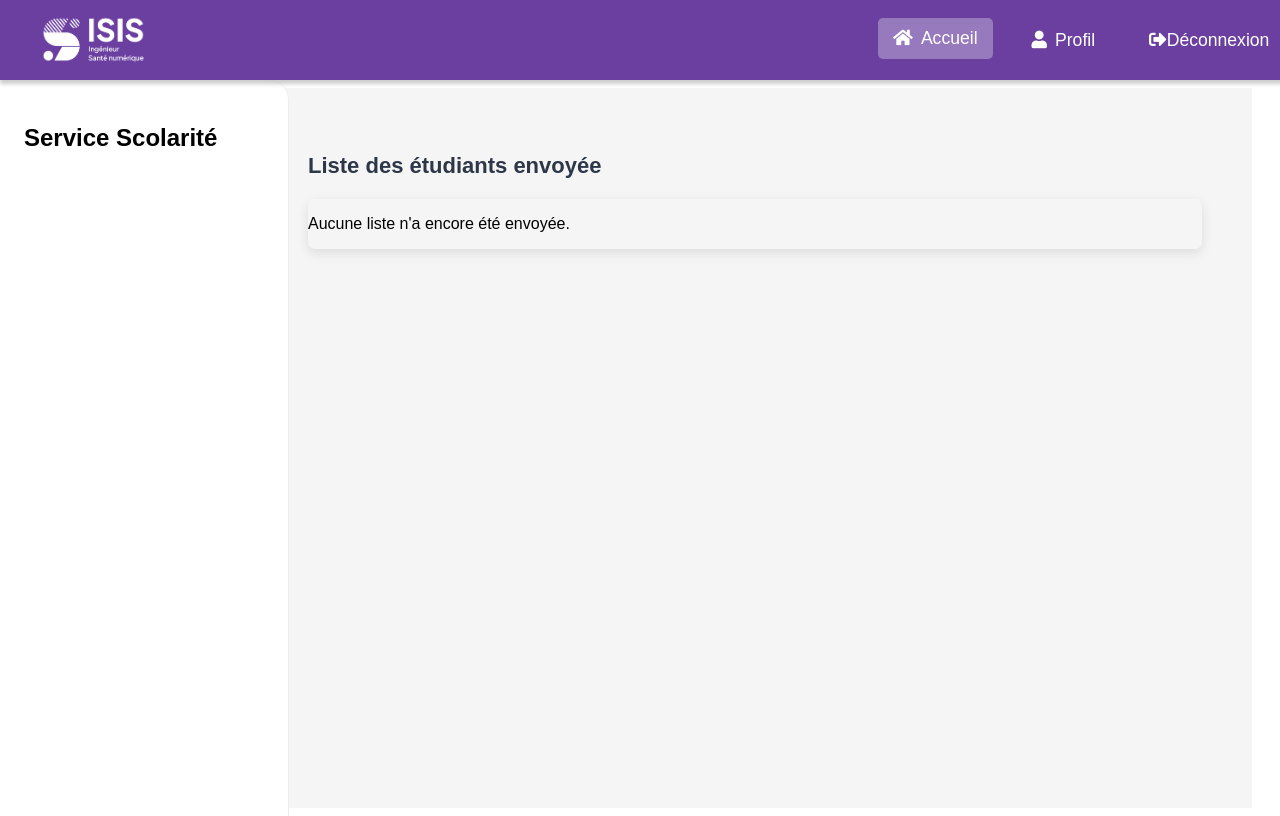
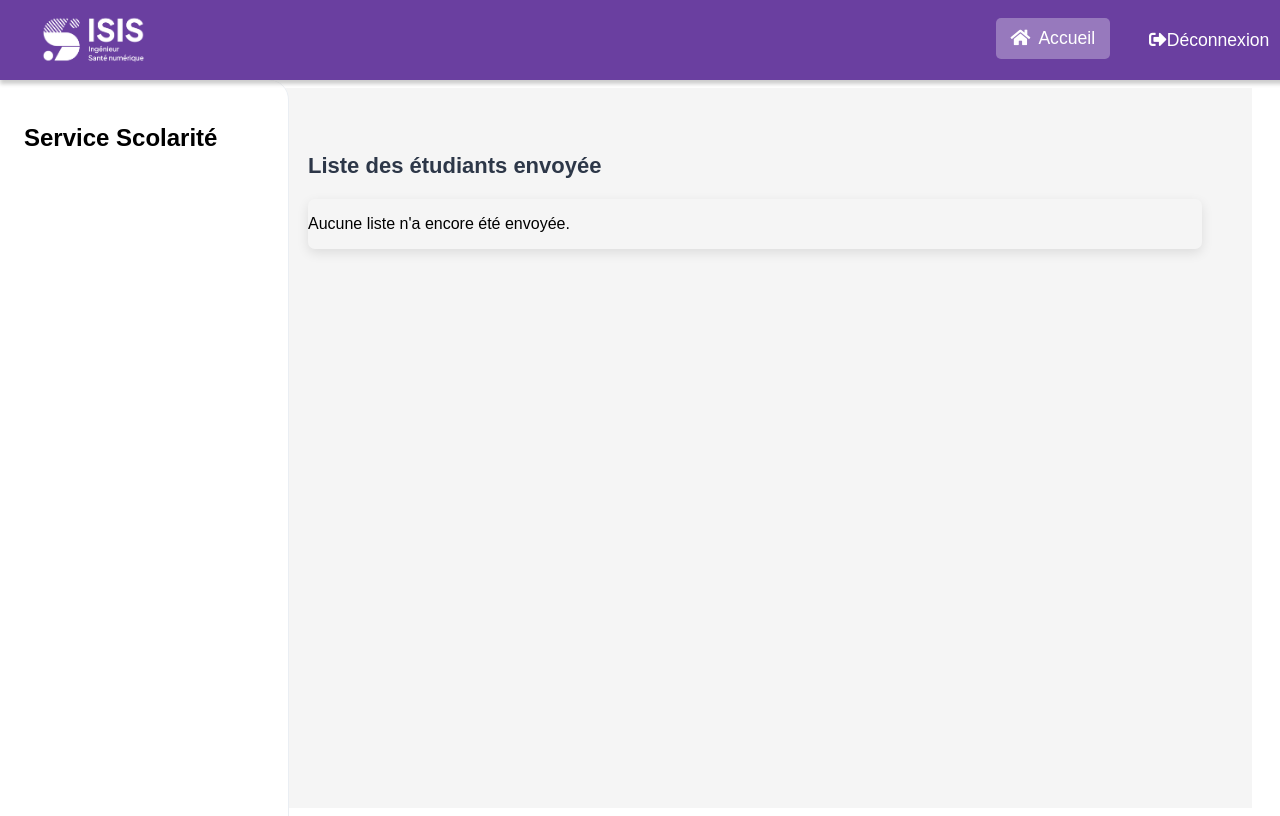
Before and after one commit to Nabilou-Anoir/point-engage, a Vue app in the folder frontend/: page /scolarite/accueil in a window 1280 px wide. Built offline with nearby package versions, Linux system fonts and the light colour scheme.

Commit message:
modification topbar scolarité

```diff
--- a/frontend/src/components/TopbarScolarite.vue
+++ b/frontend/src/components/TopbarScolarite.vue
@@ -17,16 +17,6 @@
       >
         <i class="fas fa-home"></i>
         <span>Accueil</span>
-      </router-link>
-
-      <!-- Bouton Profil : affichage du profil de l'utilisateur connecté -->
-      <router-link
-        to="/scolarite/profil"
-        class="nav-link"
-        :class="{ active: isActive('/scolarite/profil') }"
-      >
-        <i class="fas fa-user"></i>
-        <span>{{ userData.name || "Profil" }}</span>
       </router-link>
 
       <!-- Bouton Déconnexion avec popup -->
```
